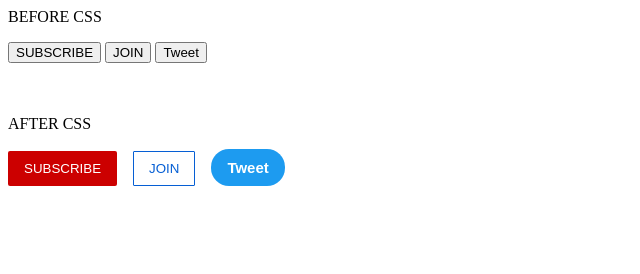
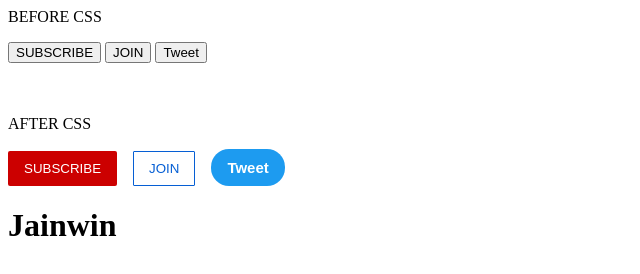
Before and after one commit to AadiJainwin/portfolio, a plain HTML site: page index.html in a window 1280 px wide. Shown: the whole page, without its empty margins (0-640 px from the left). Drawn offline with Linux system fonts and the light colour scheme.

Commit message:
Add files via upload

```diff
--- a/index.html
+++ b/index.html
@@ -15,5 +15,6 @@
   <button class="tweet">Tweet</button>
 
 
+<h1>Jainwin</h1>
 </body>
 </html>
```
